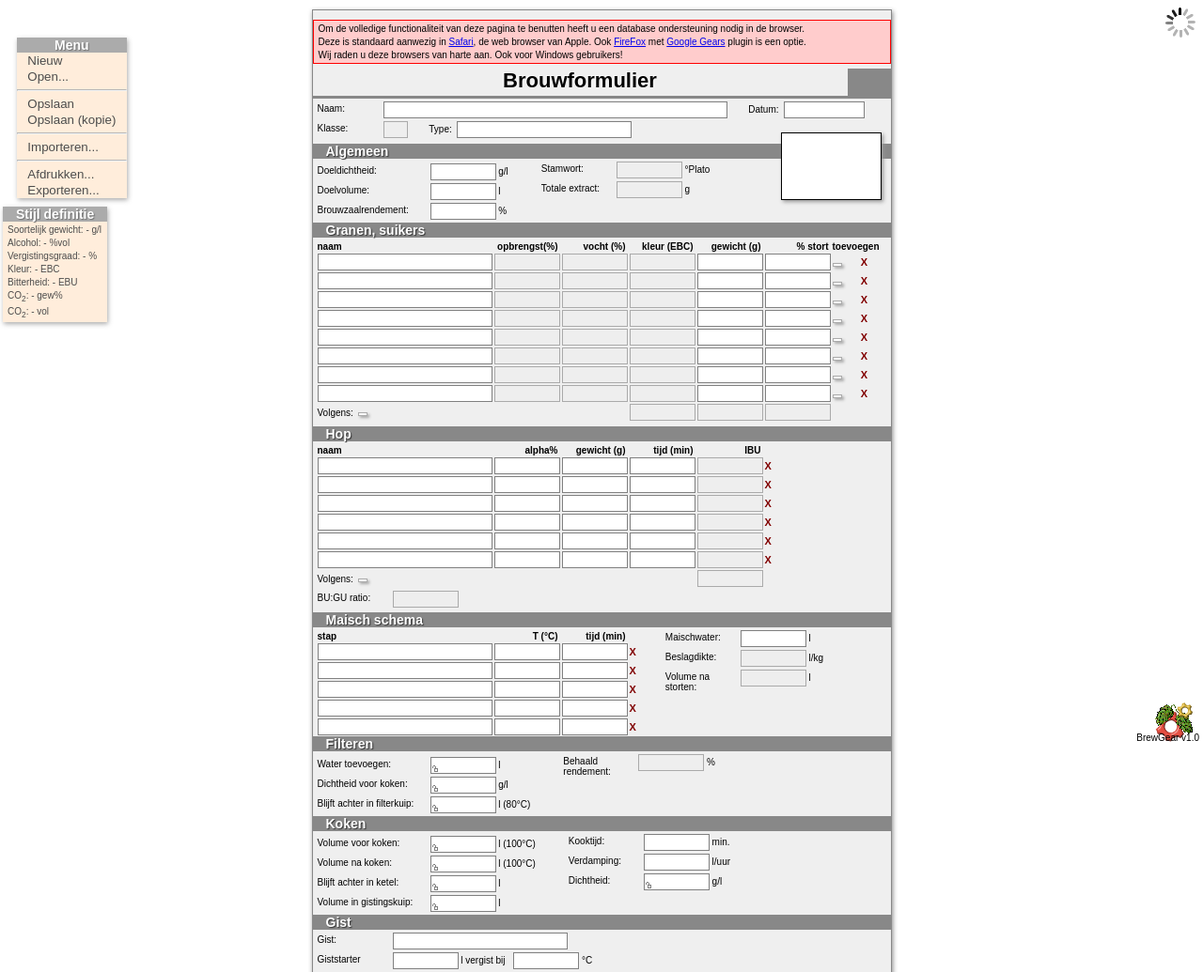
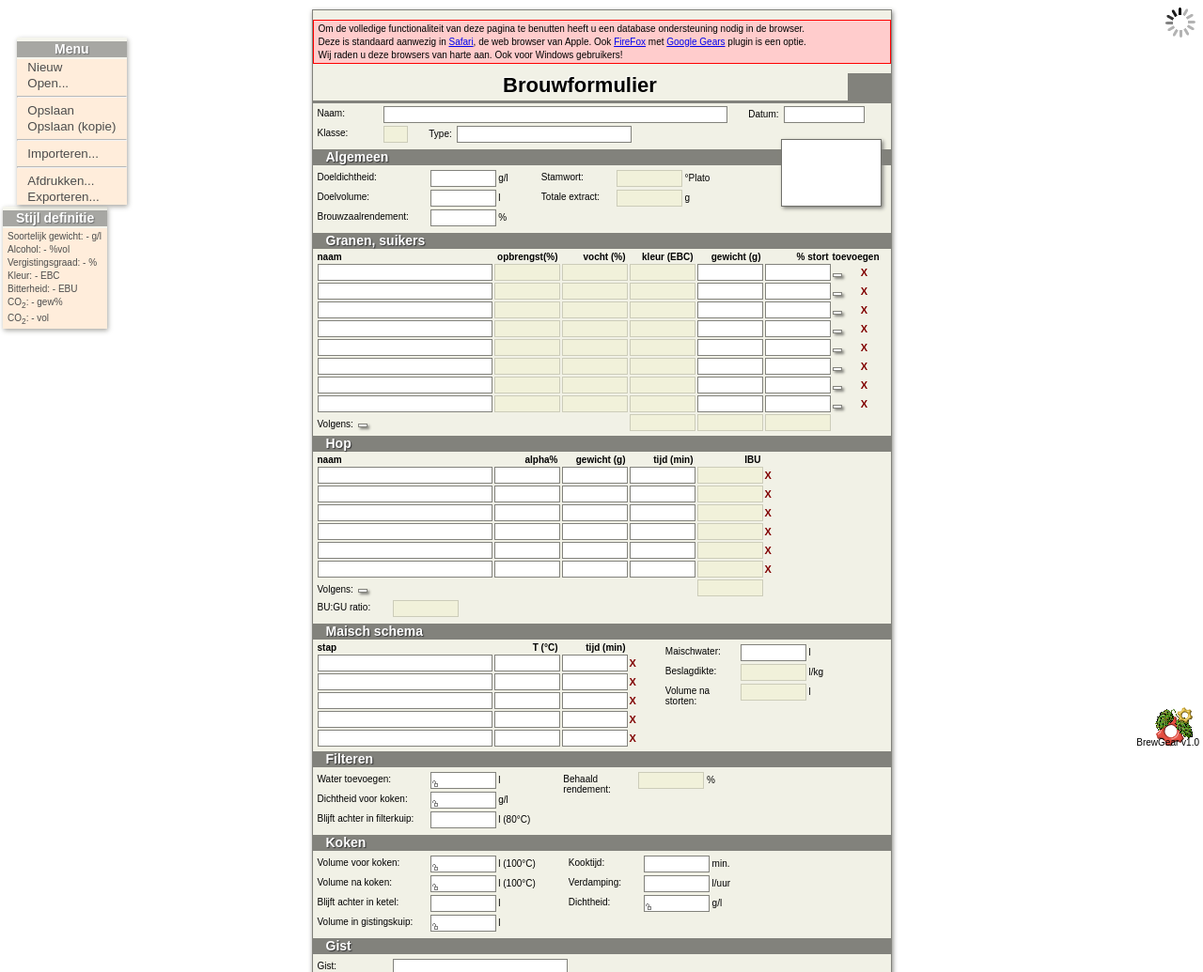
Before and after one commit to amolenaar/brewgear, a plain HTML site: page brewgear.html in a window 1280 px wide. Shown: the top 1035 px of the page at 94% size. Drawn offline with Linux system fonts and the light colour scheme.

Commit message:
more beer-like colors
git-svn-id: http://brewgear.googlecode.com/svn/trunk@54 856e6b31-9d48-0410-97af-374aaeb070bb

```diff
--- a/brewgear.html
+++ b/brewgear.html
@@ -354,7 +354,7 @@
     <p><label for="og-before-boil">Dichtheid voor koken:</label>
     <input type="text" name="og-before-boil" id="og-before-boil" class="real lockable" /> g/l</p>
     <p><label for="loss-after-filter">Blijft achter in filterkuip:</label>
-    <input type="text" name="loss-after-filter" id="loss-after-filter" class="real lockable" /> l (80&deg;C)</p>
+    <input type="text" name="loss-after-filter" id="loss-after-filter" class="real" /> l (80&deg;C)</p>
     </div>
     <p><label for="efficiency">Behaald rendement:</label>
     <input type="text" name="efficiency" id="efficiency" class="real" disabled="disabled" /> %</p>
@@ -368,7 +368,7 @@
     <p><label for="volume-after-boil">Volume na koken:</label>
     <input type="text" name="volume-after-boil" id="volume-after-boil" class="real lockable" /> l (100&deg;C)</p>
     <p class="noprint"><label for="loss-after-boil">Blijft achter in ketel:</label>
-    <input type="text" name="loss-after-boil" id="loss-after-boil" class="real lockable" /> l</p>
+    <input type="text" name="loss-after-boil" id="loss-after-boil" class="real" /> l</p>
     <p><label for="volume-fermenter">Volume in gistingskuip:</label>
     <input type="text" name="volume-fermenter" id="volume-fermenter" class="real lockable" /> l</p>
    </div>
--- a/css/brewgear.css
+++ b/css/brewgear.css
@@ -7,17 +7,17 @@ body {
 }
 
 #wrapper {
- background-color: #efefef;
- border: 1px solid #888;
+ background-color: #f1f1e6;
+ border: 1px solid #82827c;
  margin: 10px auto 0px auto;
  width: 615px;
- -webkit-box-shadow: #888 1px 2px 5px;
+ -webkit-box-shadow: #82827c 1px 2px 5px;
 }
 
 h1 {
  margin: 0;
  text-align: center;
- border-bottom: 3px solid #888;
+ border-bottom: 3px solid #82827c;
  font-size: 22px;
  padding-bottom: 3px;
  text-shadow: white -1px -1px 0px;
@@ -25,7 +25,6 @@ h1 {
 
 #changed {
  display: none;
-
 }
 
 .changed #changed {
@@ -33,9 +32,11 @@ h1 {
 }
 
 h2 {
- margin: 4pt 0 2pt;
- padding: 0 1em;
- background-color: #888;
+ margin: 0;
+ border-top: 4px solid #f1f1e6;
+ border-bottom: 2px solid #f1f1e6;
+ padding: 0 1em 1px 1em;
+ background-color: #82827c;
  color: #fff;
  font-weight: bold;
  font-size: 14px;
@@ -63,9 +64,9 @@ em {
  width: 105px;
  height: 70px;
  margin: -30px 10px 0 0;
- border: 1px solid black;
+ border: 1px solid #6f6f6a;
  background-color: #fff;
- -webkit-box-shadow: #999 2px 2px 4px;
+ -webkit-box-shadow: #82827c 2px 2px 4px;
 }
 
 .primary {
@@ -139,9 +140,9 @@ label[for="svg"], tr.summary label {
 
 /* Inputs:: */
 
-input {
+input, textarea {
  font: 12px monospace;
- border: 1px solid gray;
+ border: 1px solid #82827c;
  vertical-align: baseline;
  margin: 0;
  /* position of lock image */
@@ -150,17 +151,13 @@ input {
 }
 
 input:focus {
- background-color: #ffc;
+ background-color: #f9f9c8;
 }
 
 input:disabled {
- color: #222;
- background-color: #eee;
- border: 1px solid #aaa;
-}
-
-select {
- border: 1px solid gray;
+ color: #111;
+ background-color: #f1f1da;
+ border: 1px solid #ccccb9;
 }
 
 input[type="text"] {
@@ -189,9 +186,9 @@ input.locked {
 .multistate {
  padding: 1px 4px;
  font-size: 100%;
- border: 1px solid #aaa;
+ border: 1px solid #82827c;
  background: #fff;
- -webkit-box-shadow: #aaa 2px 2px 3px;
+ -webkit-box-shadow: #82827c 2px 2px 3px;
  margin: 0 1px 1px 0;
 }
 
@@ -208,12 +205,14 @@ input.locked {
  width: 40px;
  margin: 0;
  color: #fff;
- background-color: #888;
+ background-color: #82827c;
  font-size: 22px;
+ font-weight: bold;
  float: right;
  border: none;
  padding: 4px 3px 3px 3px;
  text-align: center;
+ text-shadow: #333 1px 1px 1px;
 }
 
 #name {
@@ -233,11 +232,9 @@ input.locked {
 }
 
 #notes {
- font: 12px monospace;
  margin: 1px;
  width: 611px;
  height: 120px;
- border: 1px solid gray;
 }
 
 #print-notes {
@@ -299,6 +296,9 @@ a.delete {
  border-top: 4px solid #444;
 }
 
+.dialog select {
+ border: 1px solid gray;
+}
 
 .buttonbar {
  padding: 6px 0;
@@ -345,16 +345,12 @@ a.delete {
  font-size: 120%;
 }
 
-#wrapper > div {
- margin-bottom: 4pt;
-}
-
 #s_style, #s_menu {
  position: fixed;
  background-color: #ffe6cc;
  z-index: 99;
  opacity: 0.7;
- -webkit-box-shadow: #888 1px 2px 5px;
+ -webkit-box-shadow: #82827c 1px 2px 5px;
 }
 
 #s_style {
--- a/js/brewgear.js
+++ b/js/brewgear.js
@@ -659,7 +659,7 @@ $(function() {
 
   $('input.lockable').dblclick(function() {
     $(this).toggleClass('locked');
-  });
+  }).attr('title', 'Dubbelklik om veld te vergrendelen');
 
   /*
    * Dialog windows, Mac style.
```
